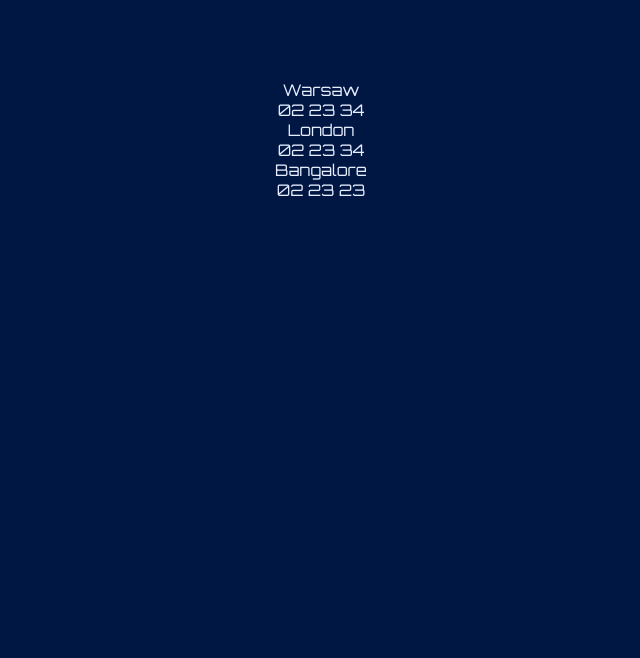
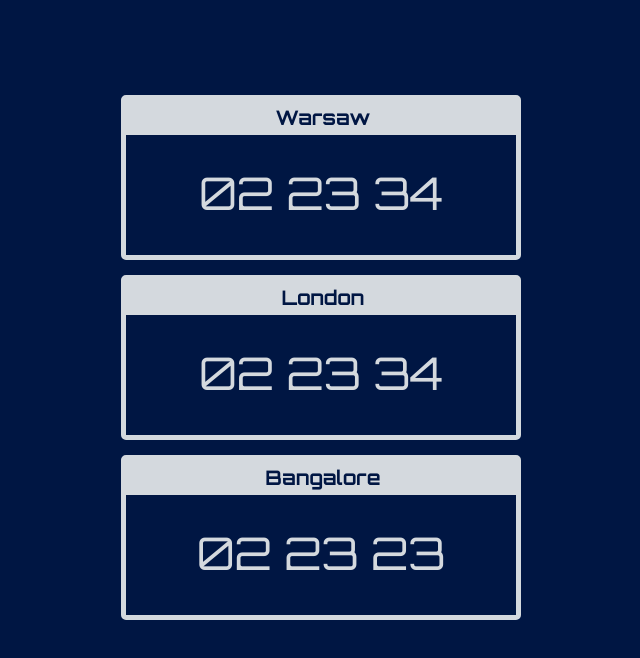
Before and after one commit to WieMon/digital-clock-vJS, a website: page index.html in a window 1280 px wide. Shown: the whole page, without its empty margins (319-959 px from the left). Drawn offline with Linux system fonts and the light colour scheme.

Commit message:
Finish adding css

```diff
--- a/sass/style.scss
+++ b/sass/style.scss
@@ -1,18 +1,46 @@
 @import url("https://fonts.googleapis.com/css2?family=Orbitron:wght@400;700&display=swap");
 
+/*Variables*/
+$color-light: #d4d9de;
+$color-dark: #001643;
+
+/*Global*/
 *, *::before, *::after {
   padding: 0;
   margin: 0;
   box-sizing: border-box;
 }
 
+/*Main*/
 body {
-  background: #001643;
+  background: $color-dark;
   font-family: 'Orbitron', sans-serif;
 }
 
 .container {
   padding: 80px;
+  color: $color-light;
+}
+
+.time-zone {
+  width: 400px;
+  height: 165px;
+  margin: 15px auto;
   text-align: center;
-  color: #e6eeff;
+  border: 5px solid $color-light;
+  border-radius: 5px;
 }
+
+.badge {
+  padding: 5px 10px;
+  width: 101%;
+  background: $color-light;
+  color: $color-dark;
+  font-size: 20px;
+  font-weight: 700;
+}
+
+.clock {
+  padding: 30px 30px;
+  font-size: 45px;
+}
```
Also changed, not shown: css/style.css, 1 other file.
